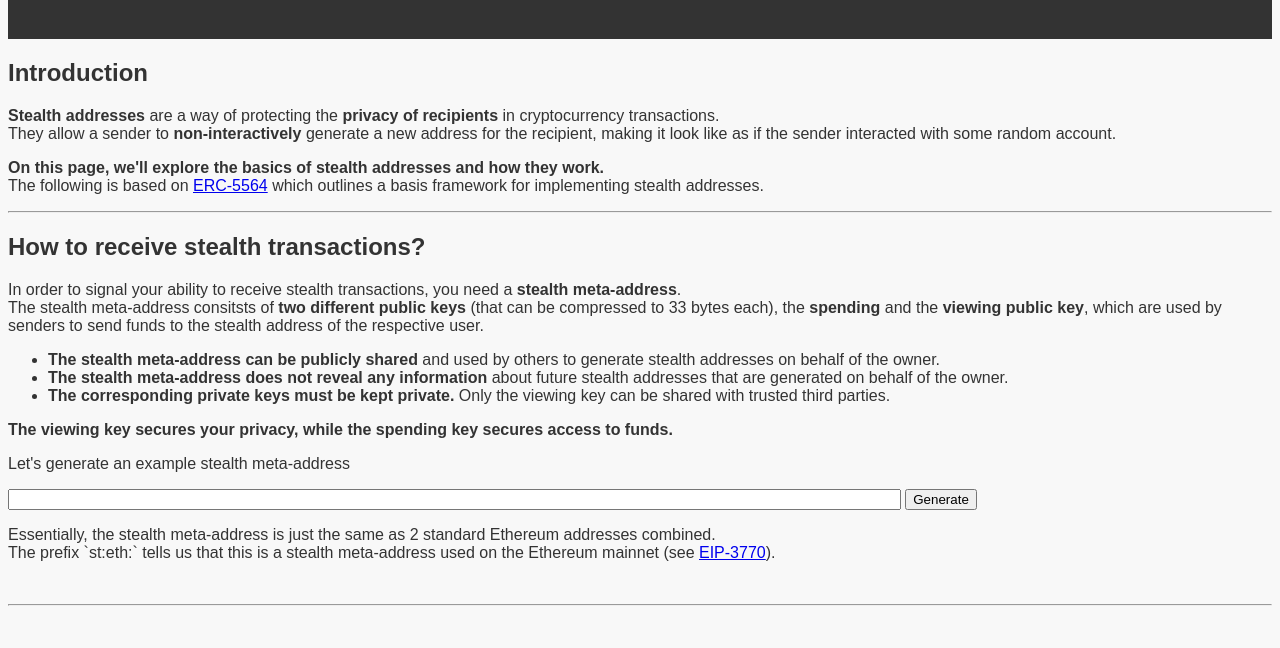
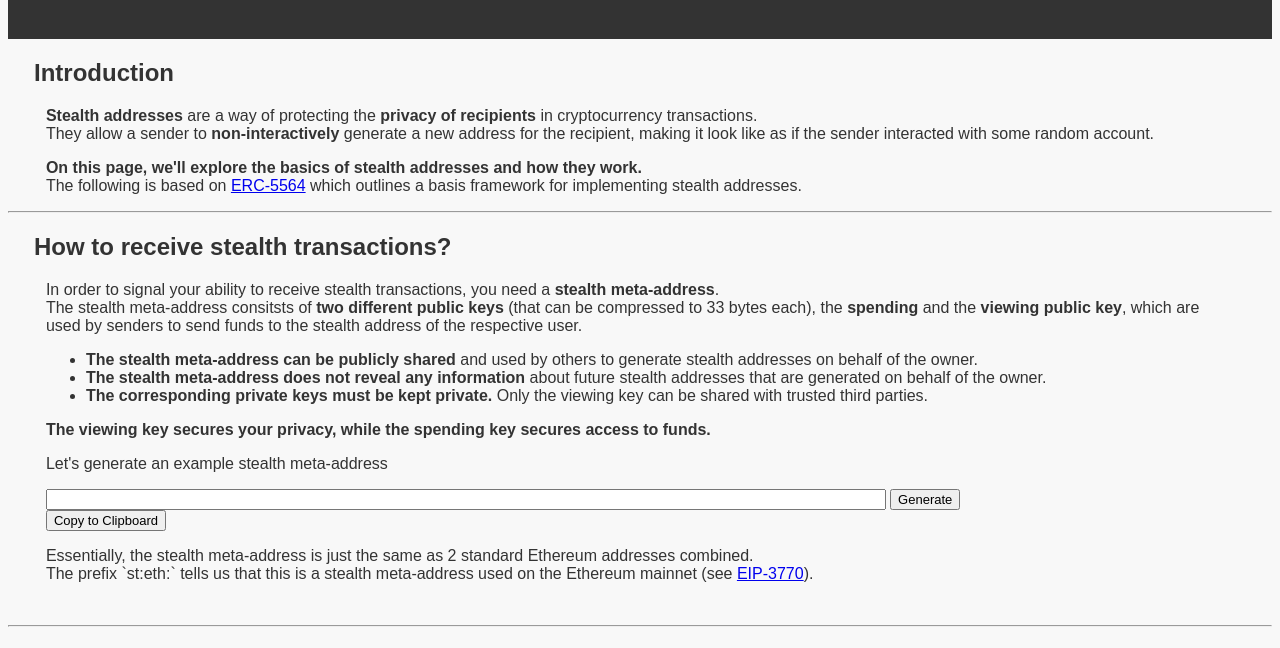
Before and after one commit to nerolation/stealth-utils, a plain HTML site: page index.html in a window 1280 px wide. Shown: the part 89-737 px from the top of the page. Drawn offline with Linux system fonts and the light colour scheme.

Commit message:
Add files via upload

```diff
--- a/index.html
+++ b/index.html
@@ -35,6 +35,18 @@
         margin-top: 10px;
       }
 
+
+
+      section {
+        margin-left: 3%;
+        margin-right: 3%;
+      }
+
+      h2 {
+        margin-left: -1%;
+        margin-right: 3%;
+      }
+
       .faq-section {
         background-color: #f2f2f2;
         border-radius: 10px;
@@ -65,6 +77,10 @@
         color: #202020;
       }
 
+      button {
+        font-size: 13px;
+      }
+
       /* Media query for smaller screens */
       @media only screen and (max-width: 600px) {
         dt {
@@ -74,6 +90,10 @@
 
         dd {
           font-size: 12px;
+        }
+
+        button {
+          font-size: 14px;
         }
       }
     </style>
@@ -117,9 +137,10 @@
         <div>
           <p>Let's generate an example stealth meta-address</p>
           <form id="input-form-1">
-            <input style="width:70%;max-width:1000px;" type="text" id="stealthmetaoutput">
-            <button type="submit">Generate</button>
+            <input style="width:70%;max-width:1100px;" type="text" id="stealthmetaoutput">
+            <button type="submit">Generate</button><br>
           </form>
+          <button id="copybutton" onclick="copyToClipboard()">Copy to Clipboard</button>
           <p>Essentially, the stealth meta-address is just the same as 2 standard Ethereum addresses combined. <br> The prefix `st:eth:` tells us that this is a stealth meta-address used on the Ethereum mainnet (see <a href=https://eips.ethereum.org/EIPS/eip-3770>EIP-3770</a>). </p>
           <p id="pstealthmetaaddressinfo" style="display:none;">And these are the spending and viewing private keys, that map to the public keys encoded in the stealth meta-address:</p>
           <textarea id="stealthmetaaddressinfo" rows="4" style="width:70%;max-width:900px;display:none"></textarea>
@@ -257,6 +278,16 @@
     </footer>
     <script src="bundle.js" , type="text/javascript"></script>
     <script>
+      function copyToClipboard() {
+        const inputField = document.querySelector("#stealthmetaoutput");
+        inputField.select();
+        inputField.setSelectionRange(0, 99999); // for mobile devices
+        document.execCommand("copy");
+        document.querySelector("#copybutton").innerText = "Copied!"
+      }
+
+
+
       window.skipParsingIteration = 0;
       window.addEventListener("load", (event) => {
         document.querySelector('#input-form-1').addEventListener('submit', function(e) {
```
